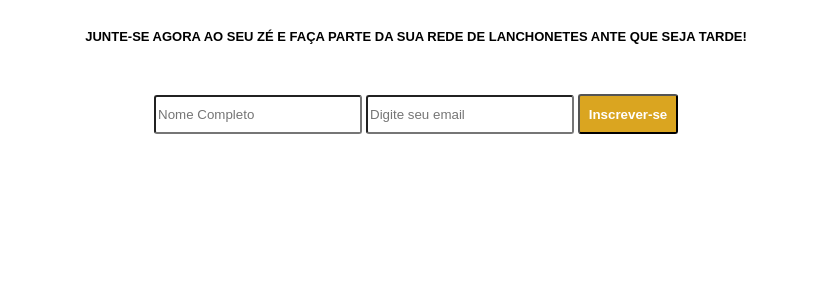
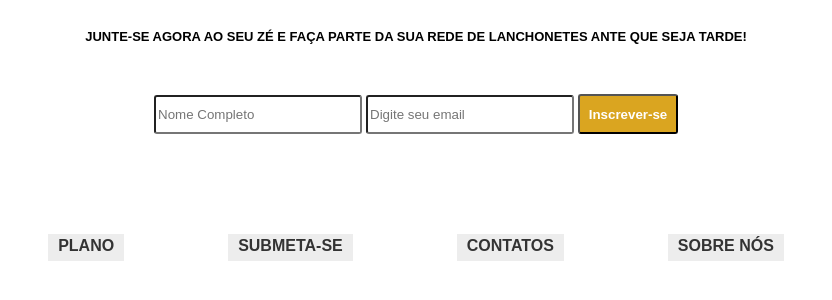
Before and after one commit to Glelson777/AV1-HTML-CSS, a plain HTML site: page index.html in a window 1280 px wide. Shown: the part 204-504 px from the top of the page, without its empty margins (224-1056 px from the left). Drawn offline with Linux system fonts and the light colour scheme.

Commit message:
Seu Zé Empreendimentos 0.00.2

```diff
--- a/index.html
+++ b/index.html
@@ -29,15 +29,21 @@
                                     </form>
 
                                 </div>
-                                    <div class="menu-area">
-                                        <div class="menu">
+                            </div>
+                                    <nav id="menu">
+                                        <ul>
+                                            <li><a href="">PLANO</a></li>
+                                            <li><a href="">SUBMETA-SE</a></li>
+                                            <li><a href="">CONTATOS</a></li>
+                                            <li><a href="">SOBRE NÓS</a></li>
+                                        </ul>
+                                    </nav>
+        <br>
+        <br>
+        <br>
+        <!--SECOND SESSION-->
 
-                                        </div>
-                                            </form>
-                                        </div>
-                                    </div>
 
-                            </div>
 
     </body>
 </html>
--- a/style.css
+++ b/style.css
@@ -46,21 +46,40 @@
     height: 33px;
     box-shadow: none;
 }
-#menu-area
-.menu-area .menu{
-    font-size: medium;
-    text-transform: uppercase;
+#menu ul {
+    padding: 0PX;
+    margin: 0PX;
+    list-style: none;
+
+}
+#menu ul li{
+  display: inline;
+  font-family: Arial, Helvetica, sans-serif;
+  font-weight: bolder;
+  justify-content: center;
+
+
+}
+#menu ul li a {
+    padding: 3px 10px;
+    margin-left: 50px;
+    margin-right: 50px;
+    margin-top: 100px;
+    margin-bottom: 100px;
+    display: inline-block;
+
+    /* visual do link */
+    background-color:#EDEDED;
+    color: #333;
+    text-decoration: none;
+    border-bottom:3px solid #EDEDED;
+}
+#menu ul li a:hover {
+    background-color:#D6D6D6;
+    color: #6D6D6D;
+    border-bottom:3px solid gold;
+}
+nav{
     display: flex;
-    flex-direction: row;
-    align-items: center;
     justify-content: center;
-    margin-top: 50px;
-}
-.menu-area .itens{
-    border-radius: 3px;
-    width: 100px;
-    height: 40px;
-    background-color: black;
-    color: white;
-    font-weight: bolder;
-}
+ }
```
